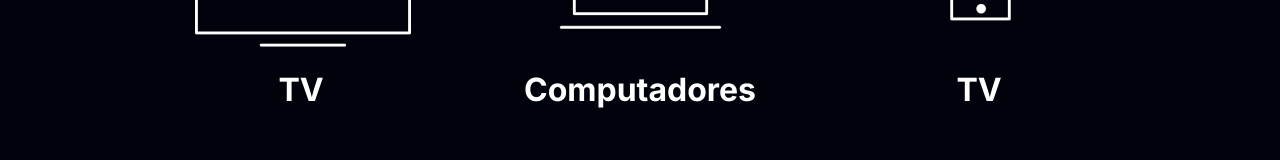
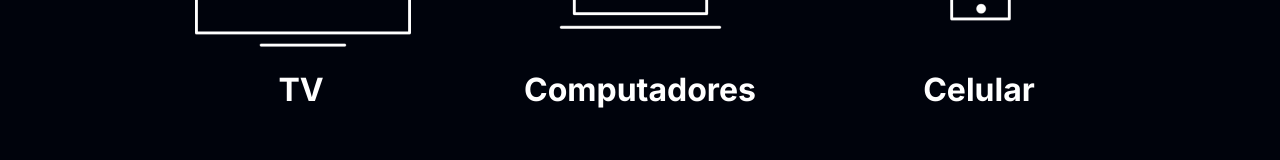
Before and after one commit to HiagoGil7/aluraplus, a plain HTML site: page index.html in a window 1280 px wide. Shown: the part 3865-4025 px from the top of the page. Drawn offline with Linux system fonts and the light colour scheme.

Commit message:
Correção

```diff
--- a/index.html
+++ b/index.html
@@ -57,7 +57,7 @@
             </li>
             <li>
                 <img src="img/celular.png" alt="Ícone de um celular">
-                <h3 class="lista__item">TV</h3>
+                <h3 class="lista__item">Celular</h3>
             </li>
         </ul>
     </section>
```
